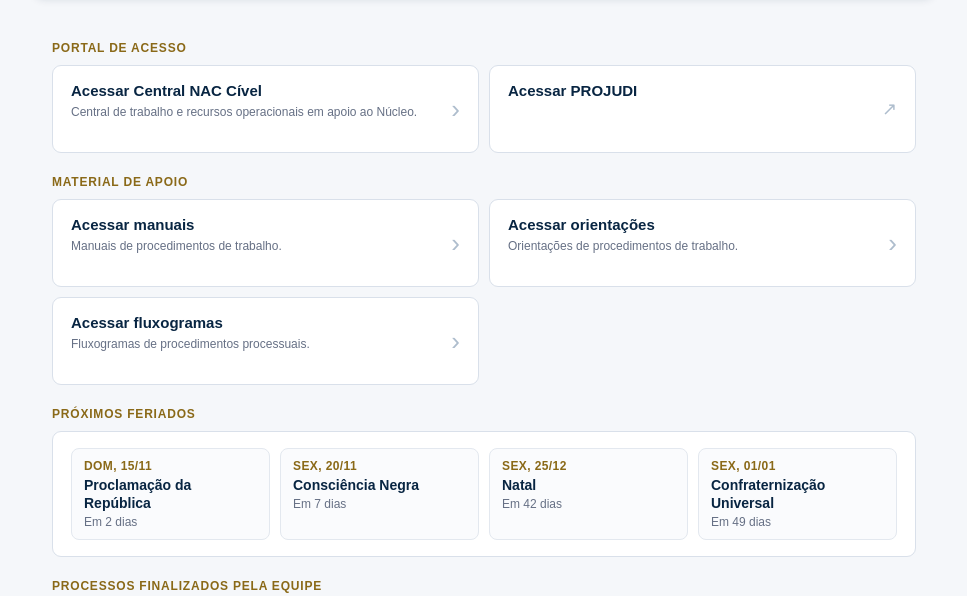
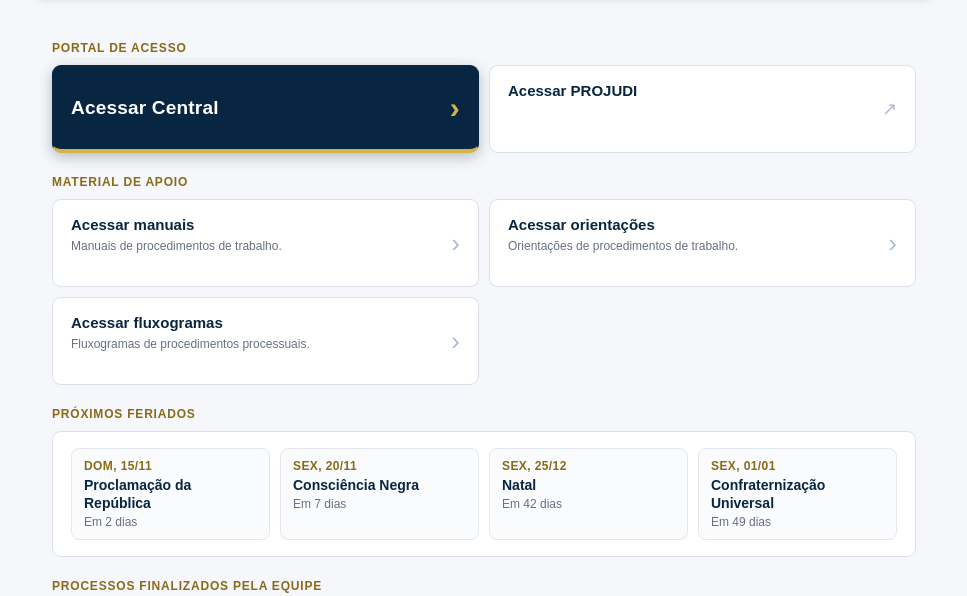
Before and after one commit to victorhugogobbo/naccivel, a plain HTML site: page index.html in a window 1280 px wide. Shown: the part 204-800 px from the top of the page, without its empty margins (156-1123 px from the left). Drawn offline with Linux system fonts and the light colour scheme.

Commit message:
Add files via upload

```diff
--- a/index.html
+++ b/index.html
@@ -43,6 +43,9 @@
     .acao.externo::after { content:"\2197"; font-size:18px; }
     .acao { display:block; position:relative; border:1px solid #d9e0ea; background:#fff; border-radius:9px; padding:16px 46px 16px 18px; color:#082542; font-weight:bold; font-size:15px; text-decoration:none; }
     .acao:hover, .acao:focus { background:#f5f8fc; border-color:#aebdcd; outline:none; }
+    .acao.destaque { background:#082542; border-color:#082542; border-bottom:4px solid #d7b14a; color:#fff; font-size:19px; letter-spacing:.2px; display:flex; align-items:center; box-shadow:0 4px 14px rgba(8,37,66,.28); transition:transform .12s, box-shadow .12s, background .12s; }
+    .acao.destaque:hover, .acao.destaque:focus { background:#0b3159; border-color:#0b3159; border-bottom-color:#d7b14a; transform:translateY(-1px); box-shadow:0 6px 18px rgba(8,37,66,.34); }
+    .acao.destaque::after { color:#d7b14a; font-size:30px; font-weight:bold; }
     .acao span { display:block; margin-top:5px; font-weight:normal; font-size:12px; line-height:1.4; color:#667085; }
     .acao::after { content:"\203A"; position:absolute; right:18px; top:50%; transform:translateY(-50%); font-size:26px; font-weight:normal; color:#aebdcd; }
     .aviso { margin:14px 2px 0; font-size:12px; line-height:1.5; color:#667085; }
@@ -107,7 +110,7 @@ function esc(t) { return String(t).replace(/[&<>"]/g, function(c) { return {'&':
 function cartao(nome, desc, href, opcoes) {
   opcoes = opcoes || {};
   var alvo = opcoes.novaAba ? ' target="_blank" rel="noopener noreferrer"' : '';
-  var cls = 'acao' + (opcoes.novaAba ? ' externo' : '') + (opcoes.compacto ? ' compacto' : '');
+  var cls = 'acao' + (opcoes.novaAba ? ' externo' : '') + (opcoes.compacto ? ' compacto' : '') + (opcoes.destaque ? ' destaque' : '');
   return '<a class="' + cls + '" href="' + esc(href) + '"' + alvo + '>' + esc(nome) +
     (desc ? '<span>' + esc(desc) + '</span>' : '') + '</a>';
 }
@@ -341,7 +344,7 @@ function desenhar() {
     h = paginaDrive('Fluxogramas', '_areas', '#/', 'Voltar ao portal');
   } else {
     h = pagina('Portal de acesso', '', '',
-      cartao('Acessar Central NAC Cível', 'Central de trabalho e recursos operacionais em apoio ao Núcleo.', '#/central') +
+      cartao('Acessar Central', '', '#/central', { destaque: true }) +
       cartao('Acessar PROJUDI', '', LINK_PROJUDI, { novaAba: true })) +
       pagina('Material de apoio', '', '',
       cartao('Acessar manuais', 'Manuais de procedimentos de trabalho.', '#/manuais') +
```
